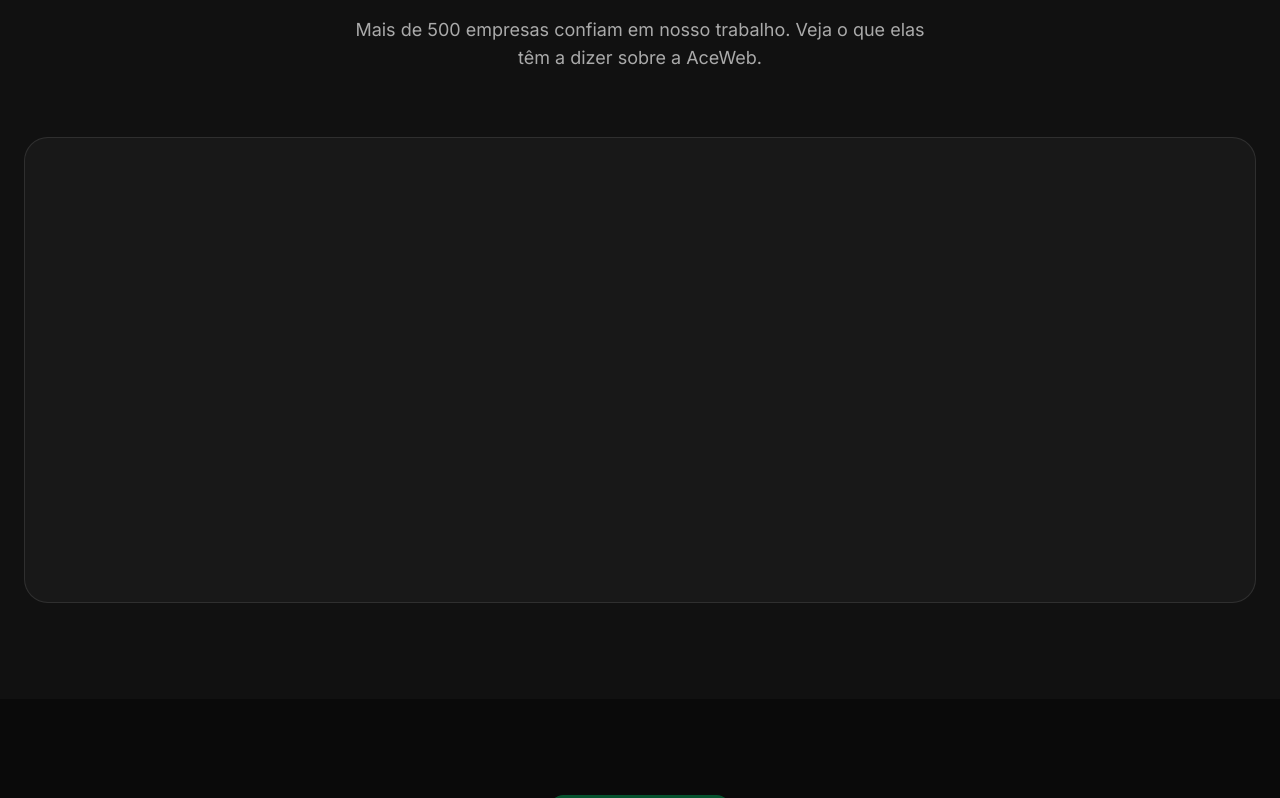
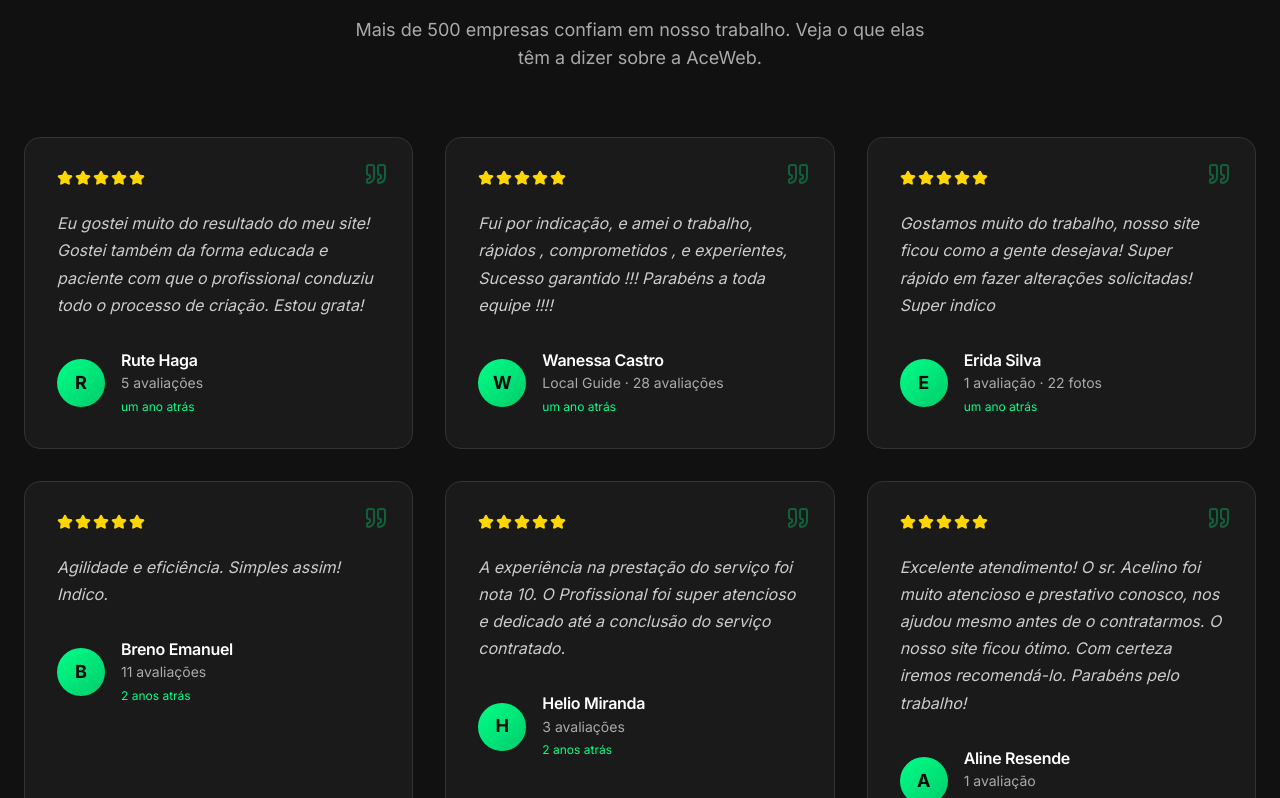
Before and after one commit to acelinosilva/acewebsites, a React (Vite) app: page / in a window 1280 px wide. Shown: the part 3942-4740 px from the top of the page. Built offline with nearby package versions, Linux system fonts and the light colour scheme.

Commit message:
Update testimonials: add real client reviews and remove TrustIndex widget

```diff
--- a/src/components/TestimonialCard.jsx
+++ b/src/components/TestimonialCard.jsx
@@ -27,7 +27,7 @@
                 <div className="testimonial-card__info">
                     <h4 className="testimonial-card__name">{testimonial.name}</h4>
                     <p className="testimonial-card__role">
-                        {testimonial.role} - {testimonial.company}
+                        {testimonial.role}{testimonial.company && ` - ${testimonial.company}`}
                     </p>
                     <p className="testimonial-card__location">{testimonial.location}</p>
                 </div>
--- a/src/data/testimonials.js
+++ b/src/data/testimonials.js
@@ -1,61 +1,81 @@
 export const testimonials = [
     {
         id: 1,
-        name: 'Carlos Eduardo',
-        role: 'CEO',
-        company: 'Tech Solutions Brasília',
-        location: 'Brasília - DF',
-        content: 'Excelente trabalho! O site ficou muito além das expectativas. A equipe é super profissional e entrega resultados reais. Nosso tráfego orgânico aumentou 300% em 3 meses.',
+        name: 'Rute Haga',
+        role: '5 avaliações',
+        company: '',
+        location: 'um ano atrás',
+        content: 'Eu gostei muito do resultado do meu site! Gostei também da forma educada e paciente com que o profissional conduziu todo o processo de criação. Estou grata!',
         rating: 5,
         avatar: null
     },
     {
         id: 2,
-        name: 'Ana Paula Ribeiro',
-        role: 'Diretora',
-        company: 'Clínica Bem Estar',
-        location: 'São Paulo - SP',
-        content: 'O melhor investimento que fizemos para nossa clínica. O site é lindo, rápido e nossos pacientes adoraram. O agendamento online facilitou muito nossa rotina.',
+        name: 'Wanessa Castro',
+        role: 'Local Guide · 28 avaliações',
+        company: '',
+        location: 'um ano atrás',
+        content: 'Fui por indicação, e amei o trabalho, rápidos , comprometidos , e experientes, Sucesso garantido !!! Parabéns a toda equipe !!!!',
         rating: 5,
         avatar: null
     },
     {
         id: 3,
-        name: 'Roberto Silva',
-        role: 'Proprietário',
-        company: 'Silva Advocacia',
-        location: 'Rio de Janeiro - RJ',
-        content: 'Profissionais competentes e muito atentos aos detalhes. O site transmite exatamente a credibilidade que precisávamos. Recomendo fortemente!',
+        name: 'Erida Silva',
+        role: '1 avaliação · 22 fotos',
+        company: '',
+        location: 'um ano atrás',
+        content: 'Gostamos muito do trabalho, nosso site ficou como a gente desejava! Super rápido em fazer alterações solicitadas! Super indico',
         rating: 5,
         avatar: null
     },
     {
         id: 4,
-        name: 'Fernanda Costa',
-        role: 'Marketing',
-        company: 'Construtora Horizonte',
-        location: 'Belo Horizonte - MG',
-        content: 'Atendimento impecável desde o primeiro contato. Entenderam perfeitamente nossas necessidades e entregaram um site moderno e funcional.',
+        name: 'Breno Emanuel',
+        role: '11 avaliações',
+        company: '',
+        location: '2 anos atrás',
+        content: 'Agilidade e eficiência. Simples assim! Indico.',
         rating: 5,
         avatar: null
     },
     {
         id: 5,
-        name: 'Lucas Mendes',
-        role: 'Fundador',
-        company: 'StartUp Digital',
-        location: 'Curitiba - PR',
-        content: 'A landing page que criaram para nossa campanha teve uma taxa de conversão de 12%. Muito acima da média do mercado. Estamos muito satisfeitos!',
+        name: 'Helio Miranda',
+        role: '3 avaliações',
+        company: '',
+        location: '2 anos atrás',
+        content: 'A experiência na prestação do serviço foi nota 10. O Profissional foi super atencioso e dedicado até a conclusão do serviço contratado.',
         rating: 5,
         avatar: null
     },
     {
         id: 6,
-        name: 'Mariana Santos',
-        role: 'Gerente',
-        company: 'Imobiliária Prime',
-        location: 'Salvador - BA',
-        content: 'Site moderno, bonito e que funciona em qualquer celular. Nossos clientes elogiam sempre. O investimento valeu cada centavo.',
+        name: 'Aline Resende',
+        role: '1 avaliação',
+        company: '',
+        location: '2 anos atrás',
+        content: 'Excelente atendimento! O sr. Acelino foi muito atencioso e prestativo conosco, nos ajudou mesmo antes de o contratarmos. O nosso site ficou ótimo. Com certeza iremos recomendá-lo. Parabéns pelo trabalho!',
+        rating: 5,
+        avatar: null
+    },
+    {
+        id: 7,
+        name: 'Roberto Navarro',
+        role: '1 avaliação',
+        company: '',
+        location: '3 anos atrás',
+        content: 'Muito bom o trabalho. Atencioso e rápido na entrega. Recomendo!',
+        rating: 5,
+        avatar: null
+    },
+    {
+        id: 8,
+        name: 'Robert Wesley',
+        role: '3 avaliações',
+        company: '',
+        location: '3 anos atrás',
+        content: 'Super recomendo.',
         rating: 5,
         avatar: null
     }
--- a/src/pages/Home.jsx
+++ b/src/pages/Home.jsx
@@ -20,7 +20,7 @@
 import { testimonials, stats } from '../data/testimonials';
 import ServiceCard from '../components/ServiceCard';
 import TestimonialCard from '../components/TestimonialCard';
-import TrustIndexWidget from '../components/TrustIndexWidget';
+
 import StatsCounter from '../components/StatsCounter';
 import FAQ from '../components/FAQ';
 import SchemaMarkup from '../components/SchemaMarkup';
@@ -421,9 +421,13 @@
                         </p>
                     </div>
 
-                    <div className="testimonials__widget">
-                        <TrustIndexWidget />
+                    <div className="testimonials__grid">
+                        {testimonials.map((testimonial, index) => (
+                            <TestimonialCard key={testimonial.id} testimonial={testimonial} index={index} />
+                        ))}
                     </div>
+
+
                 </div>
             </section>
 
```
